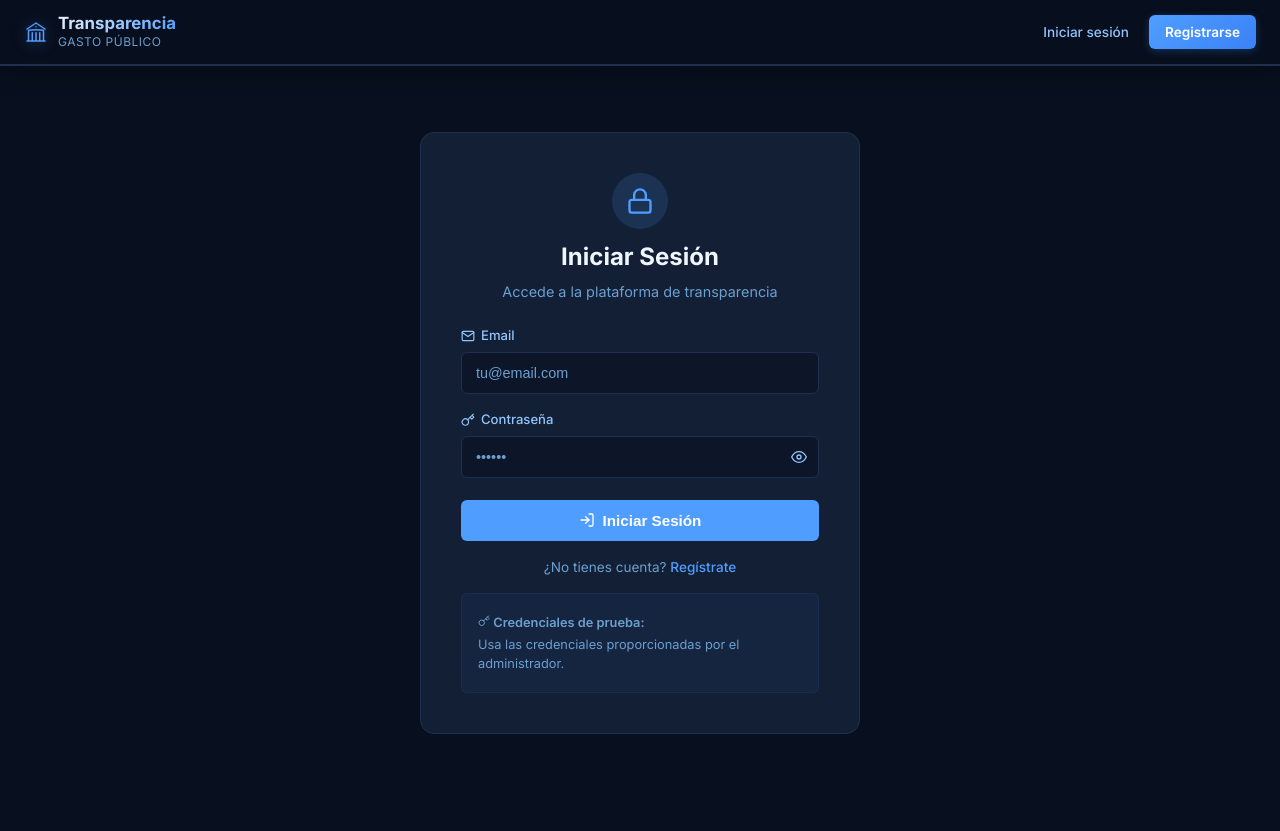
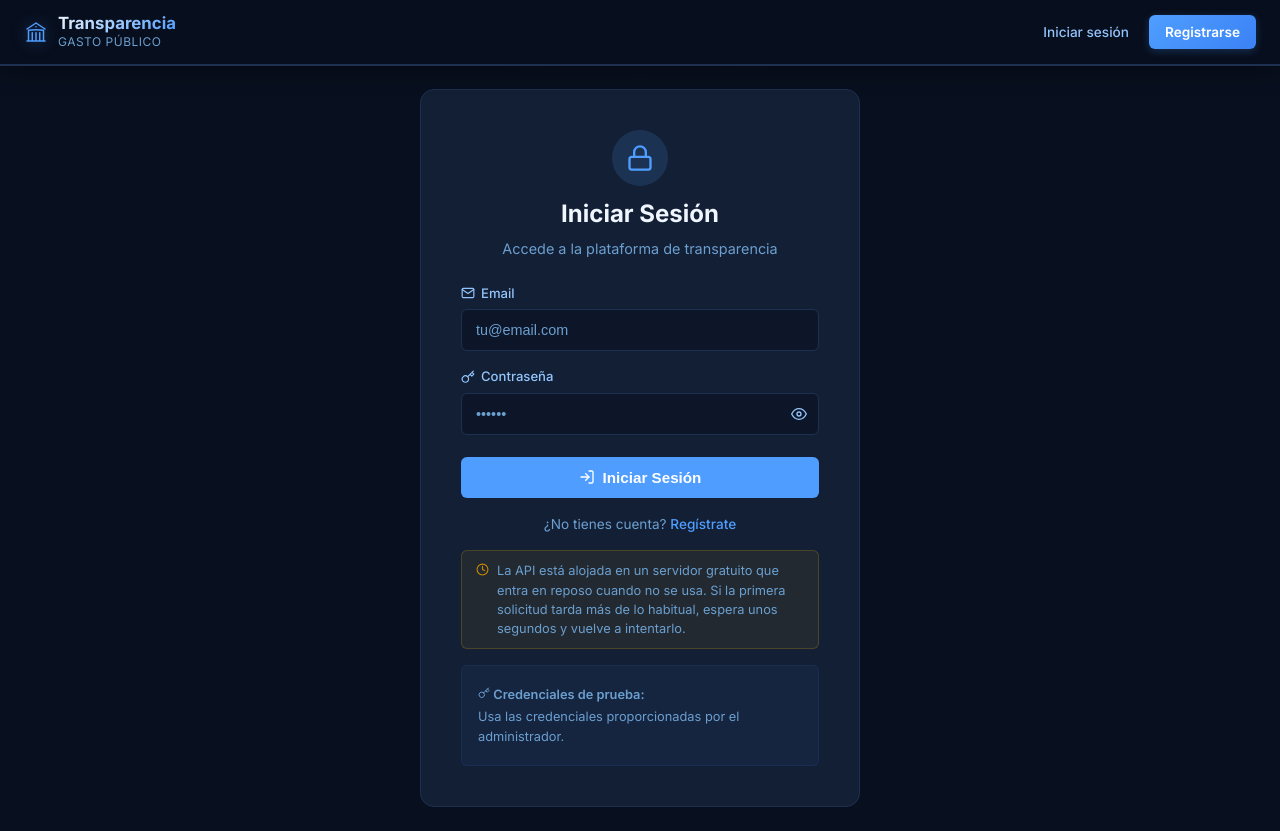
Before and after one commit to rparaiso1/Proyecto3_FullStackDeveloper_Frontend, a React (Vite) app: page /login in a window 1280 px wide. Before the commit the page ends 801 px from the top, so only its background shows below. Built offline with nearby package versions, Linux system fonts and the light colour scheme; no server answers.

Commit message:
UX: aviso cold start en Login y mensaje sin datos en RegionChart

```diff
--- a/src/components/Charts/RegionChart.jsx
+++ b/src/components/Charts/RegionChart.jsx
@@ -53,6 +53,14 @@ function RegionChart() {
   return (
     <div className="chart-container">
       <h3 className="chart-title"><HiOutlineBuildingLibrary size={16} style={{ verticalAlign: 'middle', marginRight: 6 }} />Gasto por Comunidad Autónoma <InfoTip text="Ranking de las 17 CCAA ordenadas por presupuesto total. El color indica la intensidad relativa del gasto." /></h3>
+
+      {!loading && !chartData.length && (
+        <p style={{ textAlign: 'center', color: 'var(--text-muted)', fontSize: '0.85rem', padding: '40px 0' }}>
+          No hay datos disponibles para los filtros seleccionados. Prueba a cambiar el año o el sector.
+        </p>
+      )}
+
+      {chartData.length > 0 && (
       <ResponsiveContainer width="100%" height={Math.max(400, chartData.length * 28)}>
         <BarChart data={chartData} layout="vertical" margin={{ top: 5, right: 20, left: 10, bottom: 5 }}>
           <CartesianGrid strokeDasharray="3 3" stroke="var(--border-color)" horizontal={false} />
@@ -79,6 +87,7 @@ function RegionChart() {
           </Bar>
         </BarChart>
       </ResponsiveContainer>
+      )}
     </div>
   );
 }
--- a/src/pages/Auth.css
+++ b/src/pages/Auth.css
@@ -190,6 +190,26 @@
   color: var(--primary);
 }
 
+.auth-notice {
+  display: flex;
+  align-items: flex-start;
+  gap: 8px;
+  background: rgba(234, 179, 8, 0.07);
+  border: 1px solid rgba(234, 179, 8, 0.2);
+  border-radius: var(--radius-sm);
+  padding: 10px 14px;
+  font-size: 0.8rem;
+  color: var(--text-muted);
+  margin-top: var(--spacing-md);
+  line-height: 1.5;
+}
+
+.auth-notice svg {
+  flex-shrink: 0;
+  margin-top: 2px;
+  color: #ca8a04;
+}
+
 .demo-credentials {
   margin-top: var(--spacing-md);
   padding: var(--spacing-md);
--- a/src/pages/Login.jsx
+++ b/src/pages/Login.jsx
@@ -1,7 +1,7 @@
 import { useState } from 'react';
 import { Link, useNavigate } from 'react-router-dom';
 import { useAuth } from '../hooks/useAuth';
-import { FiLock, FiMail, FiKey, FiLogIn, FiEye, FiEyeOff } from 'react-icons/fi';
+import { FiLock, FiMail, FiKey, FiLogIn, FiEye, FiEyeOff, FiClock } from 'react-icons/fi';
 import './Auth.css';
 
 function Login() {
@@ -85,6 +85,14 @@ function Login() {
           ¿No tienes cuenta? <Link to="/register">Regístrate</Link>
         </p>
 
+        <div className="auth-notice">
+          <FiClock size={13} />
+          <span>
+            La API está alojada en un servidor gratuito que entra en reposo cuando no se usa.
+            Si la primera solicitud tarda más de lo habitual, espera unos segundos y vuelve a intentarlo.
+          </span>
+        </div>
+
         <div className="demo-credentials">
           <p className="demo-title"><FiKey size={12} /> Credenciales de prueba:</p>
           <p>Usa las credenciales proporcionadas por el administrador.</p>
```
